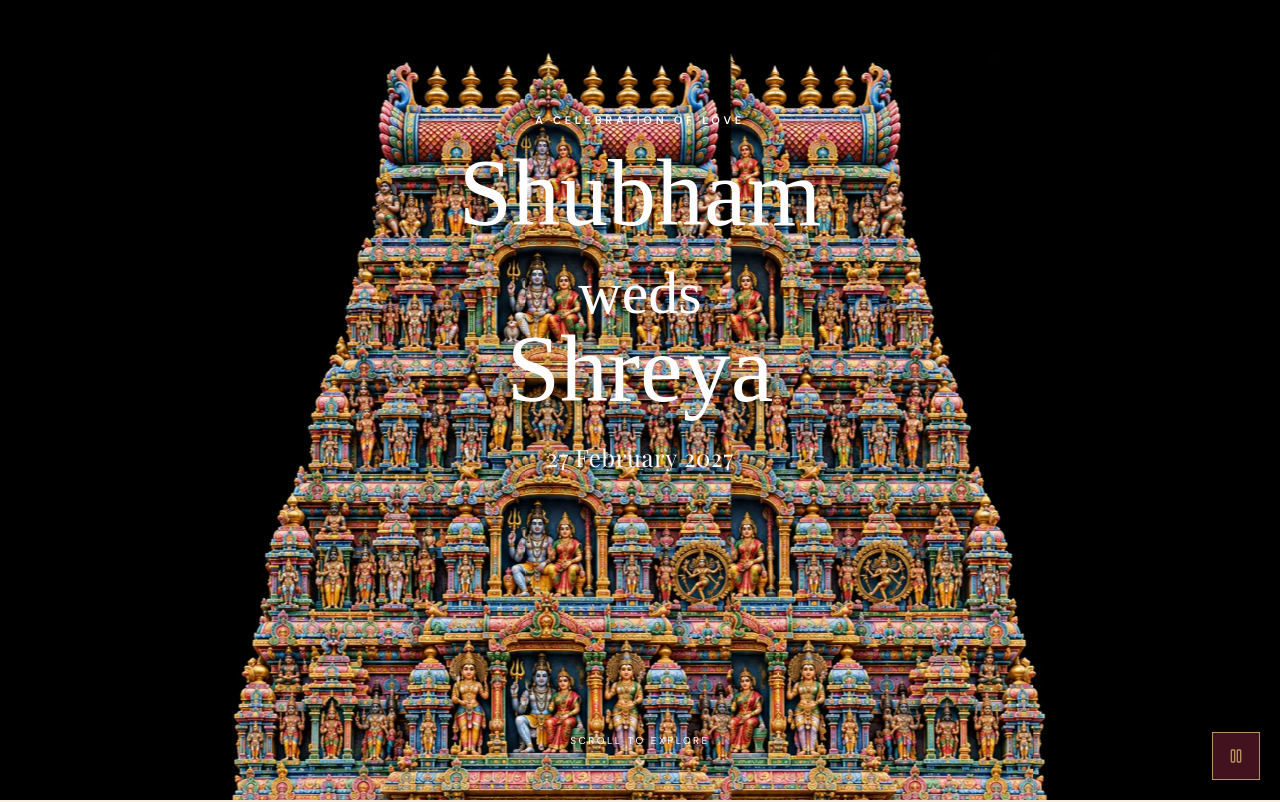
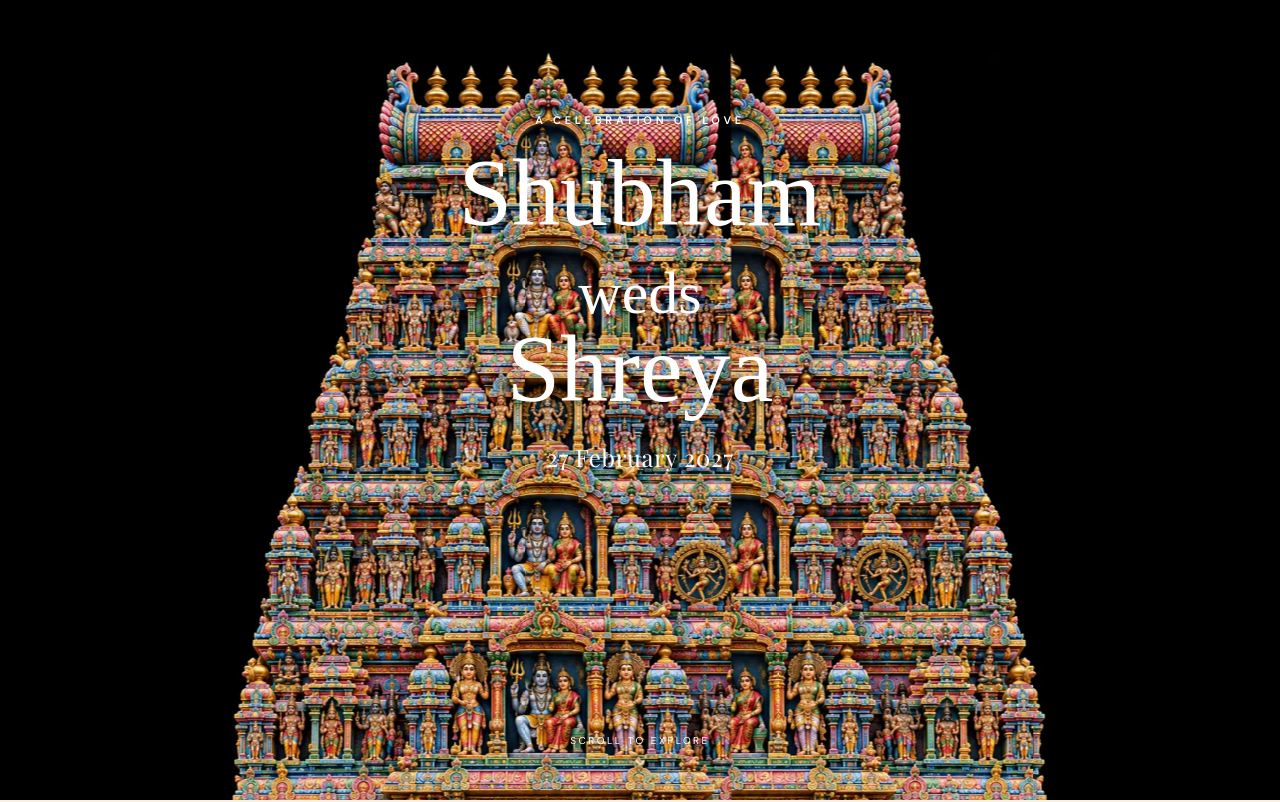
Before and after one commit to ChikhalkarS/weddinginvite, a React (Vite) app: page / in a window 1280 px wide. Shown: the top 802 px of the page. Built offline with nearby package versions, Linux system fonts and the light colour scheme; a web font is replaced by a local one.

Commit message:
Remove music player button - autoplay music on load

```diff
--- a/src/components/MusicPlayer.tsx
+++ b/src/components/MusicPlayer.tsx
@@ -1,39 +1,5 @@
-import {Music2, Pause} from 'lucide-react';
-import {useEffect, useRef, useState} from 'react';
 import {weddingData} from '../data/weddingData';
 
 export function MusicPlayer(){
-  const audioRef = useRef<HTMLAudioElement>(null);
-  const [isPlaying, setIsPlaying] = useState(false);
-
-  useEffect(() => {
-    const audio = audioRef.current;
-    if (!audio) return;
-
-    const playAudio = () => {
-      audio.play().then(() => setIsPlaying(true)).catch(() => setIsPlaying(false));
-    };
-
-    playAudio();
-  }, []);
-
-  const togglePlay = () => {
-    const audio = audioRef.current;
-    if (!audio) return;
-
-    if (isPlaying) {
-      audio.pause();
-      setIsPlaying(false);
-    } else {
-      audio.play();
-      setIsPlaying(true);
-    }
-  };
-
-  return <>
-    <audio ref={audioRef} src={weddingData.music.url} loop/>
-    <button aria-label="Toggle wedding music" onClick={togglePlay} className="focus-ring fixed bottom-5 right-5 z-50 flex h-12 w-12 items-center justify-center border border-[#B5965A] bg-[#42131E] text-[#B5965A] shadow-lg hover:bg-[#6E1F2E] transition-colors">
-      {isPlaying ? <Pause className="h-4 w-4"/> : <Music2 className="h-4 w-4"/>}
-    </button>
-  </>
+  return <audio autoPlay loop src={weddingData.music.url}/>
 }
```
